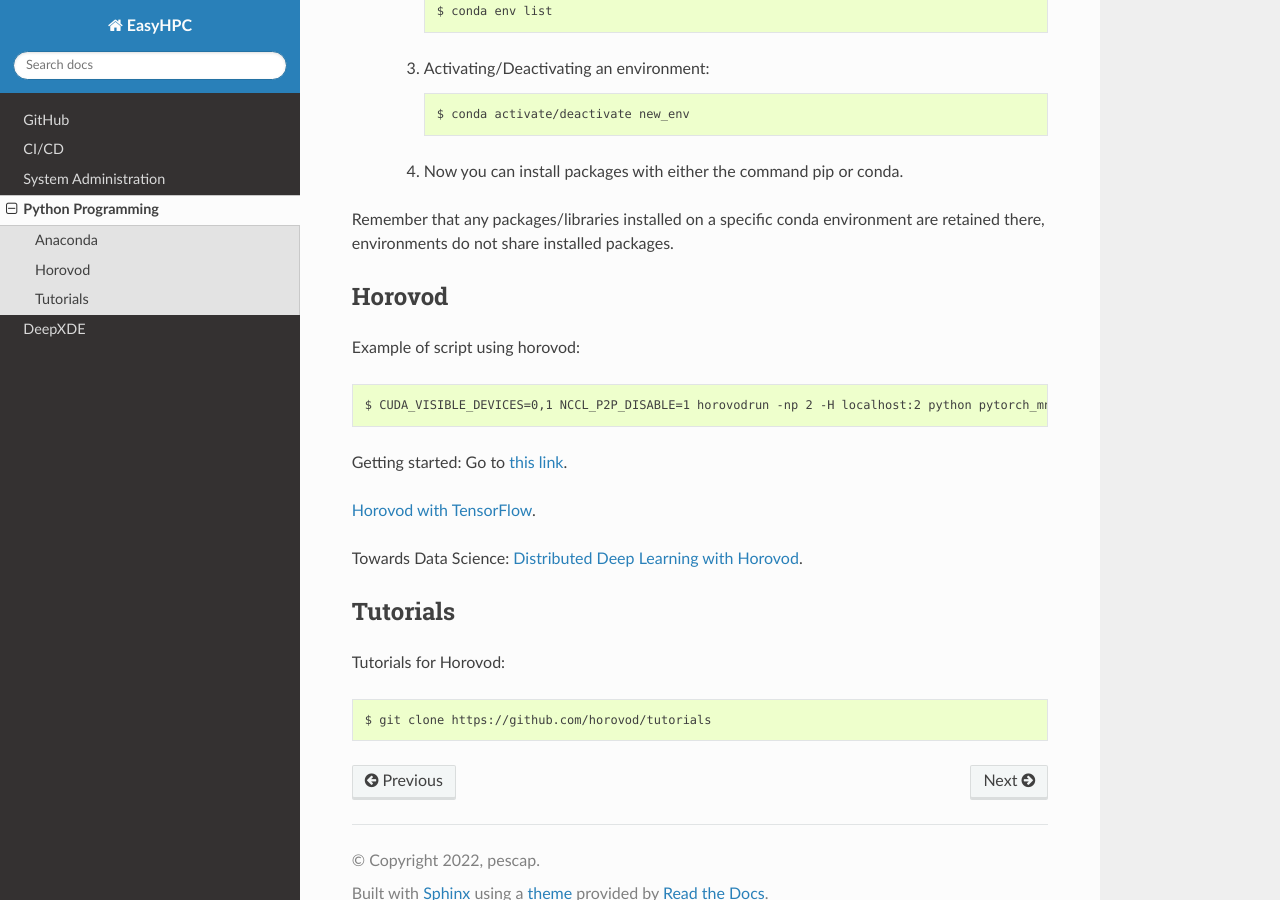
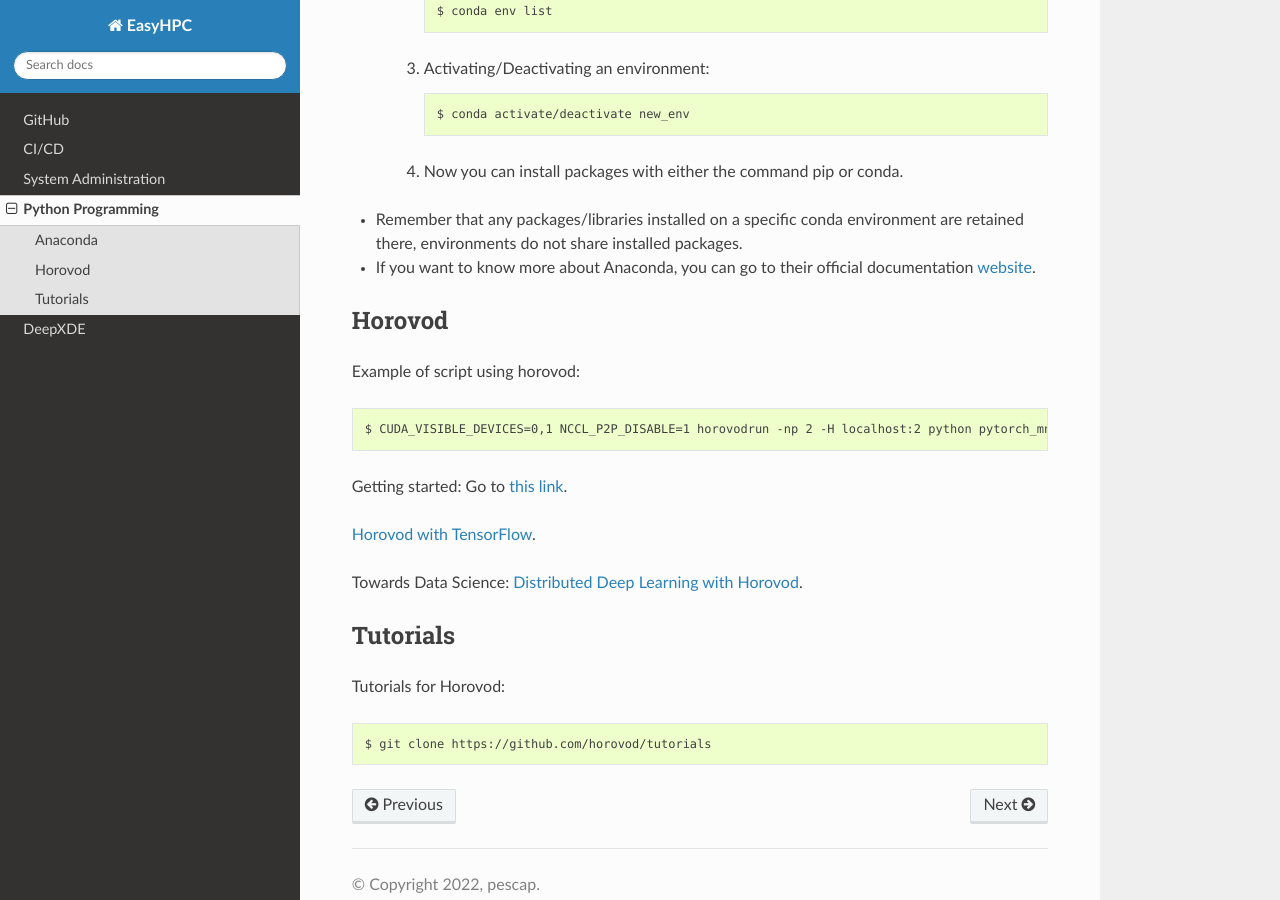
Before and after one commit to pescap/EasyHPC, a Sphinx documentation site: the page built from docs/source/horovod.rst, in a window 1280 px wide and 900 px high, scrolled down 1039 px. Built offline with Sphinx 7.4.7 and the Read the Docs theme 2.0.0, drawn with Linux system fonts in a browser that asks for light colours.

Commit message:
Changed title, added reference

```diff
--- a/docs/source/horovod.rst
+++ b/docs/source/horovod.rst
@@ -42,8 +42,8 @@ To help you work with differents versions of Python and different packages/libra
 
     4. Now you can install packages with either the command pip or conda.
 
-Remember that any packages/libraries installed on a specific conda environment are retained there, environments do not share installed packages.
-
+- Remember that any packages/libraries installed on a specific conda environment are retained there, environments do not share installed packages.
+- If you want to know more about Anaconda, you can go to their official documentation `website <https://docs.conda.io/projects/conda/en/latest/index.html>`_.
 
 Horovod
 -------
```
